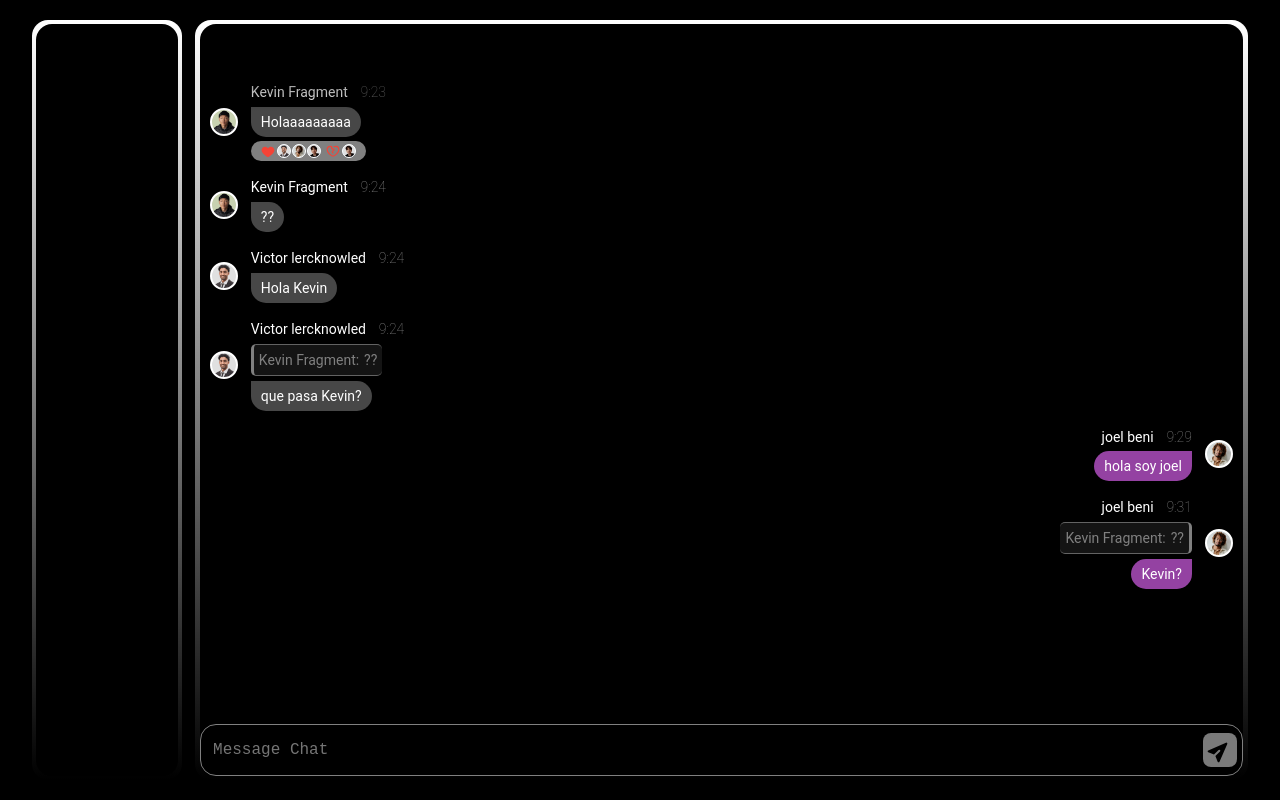
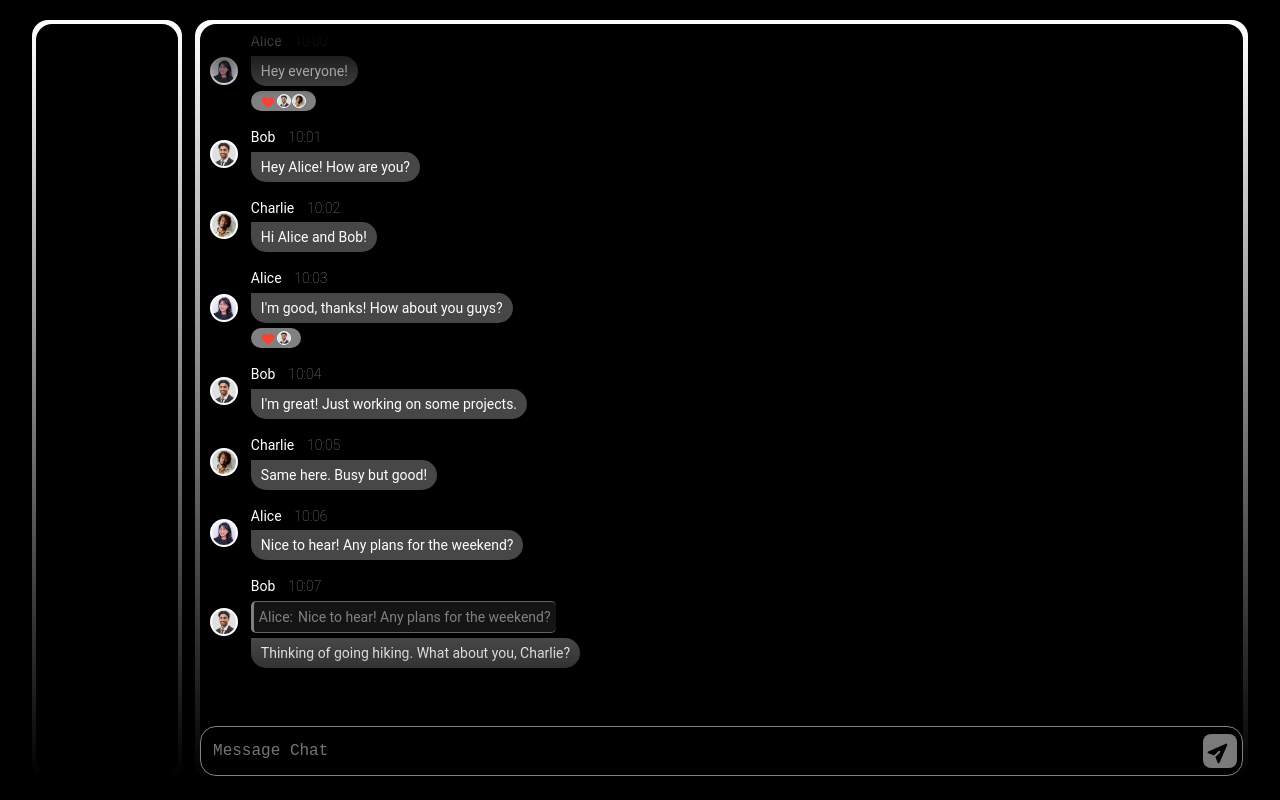
Before and after one commit to j03rul4nd/SwiftByte-, a website built with Vite: page index.html in a window 1280 px wide. Both pictures are taken after a click on the element 1219 px from the left and 750 px from the top of the page. Built offline with nearby package versions, Linux system fonts and the light colour scheme.

Commit message:
vh and dvh update chat

```diff
--- a/ControlerUI.js
+++ b/ControlerUI.js
@@ -16,6 +16,7 @@ export class ControllerUI{
             replySection.setAttribute('active', 'false')
             var chatContent = document.getElementById('chatContent');
              chatContent.style.maxHeight = "80vh";
+             chatContent.style.maxHeight = "80dvh";
         })
 
         this.inputUIMessage();
@@ -158,105 +159,105 @@ export class ControllerUI{
 // Ejemplo de uso
 const messageController = new MessageController();
 
-messageController.createMessage({
-    id: "12345",
-    imageUser: "./user_1.png",
-    user: "Kevin Fragment",
-    time: "9:23",
-    msg: "Holaaaaaaaaa",
-    type: "message",
-    ContainReactiosn: true,
-    reactions: {
-        like: {
-            type: "Like",
-            iconClass: "icon-like",
-            usersReactions: [
-                {
-                    user: "jhon",
-                    urlImg: "./user_2.png"
-                },
-                {
-                    user: "remei",
-                    urlImg: "./user_3.png"
-                },
-                {
-                    user: "victor",
-                    urlImg: "./user_4.png"
-                }
+// messageController.createMessage({
+//     id: "12345",
+//     imageUser: "./user_1.png",
+//     user: "Kevin Fragment",
+//     time: "9:23",
+//     msg: "Holaaaaaaaaa",
+//     type: "message",
+//     ContainReactiosn: true,
+//     reactions: {
+//         like: {
+//             type: "Like",
+//             iconClass: "icon-like",
+//             usersReactions: [
+//                 {
+//                     user: "jhon",
+//                     urlImg: "./user_2.png"
+//                 },
+//                 {
+//                     user: "remei",
+//                     urlImg: "./user_3.png"
+//                 },
+//                 {
+//                     user: "victor",
+//                     urlImg: "./user_4.png"
+//                 }
 
-            ]
-        },
-        dislike:{
-            type: "Dislike",
-            iconClass: "icon-dislike",
-            usersReactions: [
-                {
-                    user: "victor",
-                    urlImg: "./user_4.png"
-                }
-            ]
-        }
-    }
-});
+//             ]
+//         },
+//         dislike:{
+//             type: "Dislike",
+//             iconClass: "icon-dislike",
+//             usersReactions: [
+//                 {
+//                     user: "victor",
+//                     urlImg: "./user_4.png"
+//                 }
+//             ]
+//         }
+//     }
+// });
 
-messageController.createMessage({
-    id: "54321",
-    imageUser: "./user_1.png",
-    user: "Kevin Fragment",
-    time: "9:24",
-    msg: "??",
-    type: "message",
-    ContainReactiosn: false,
-});
+// messageController.createMessage({
+//     id: "54321",
+//     imageUser: "./user_1.png",
+//     user: "Kevin Fragment",
+//     time: "9:24",
+//     msg: "??",
+//     type: "message",
+//     ContainReactiosn: false,
+// });
 
-messageController.createMessage({
-    id: "15324",
-    imageUser: "./user_2.png",
-    user: "Victor lercknowled",
-    time: "9:24",
-    msg: "Hola Kevin",
-    type: "message",
-    ContainReactiosn: false,
-});
+// messageController.createMessage({
+//     id: "15324",
+//     imageUser: "./user_2.png",
+//     user: "Victor lercknowled",
+//     time: "9:24",
+//     msg: "Hola Kevin",
+//     type: "message",
+//     ContainReactiosn: false,
+// });
 
-messageController.createMessage({
-    id: "14345",
-    imageUser: "./user_2.png",
-    user: "Victor lercknowled",
-    time: "9:24",
-    msg: "que pasa Kevin?",
-    type: "responseMessage",
-    response: {
-        user: "Kevin Fragment",
-        msg: "??"
-    },
-    ContainReactiosn: false,
-});
+// messageController.createMessage({
+//     id: "14345",
+//     imageUser: "./user_2.png",
+//     user: "Victor lercknowled",
+//     time: "9:24",
+//     msg: "que pasa Kevin?",
+//     type: "responseMessage",
+//     response: {
+//         user: "Kevin Fragment",
+//         msg: "??"
+//     },
+//     ContainReactiosn: false,
+// });
 
 
-messageController.createMessage({
-    id: "14346",
-    imageUser: "./user_3.png",
-    user: "joel beni",
-    time: "9:29",
-    msg: "hola soy joel",
-    type: "message",
-    ContainReactiosn: false,
-});
+// messageController.createMessage({
+//     id: "14346",
+//     imageUser: "./user_3.png",
+//     user: "joel beni",
+//     time: "9:29",
+//     msg: "hola soy joel",
+//     type: "message",
+//     ContainReactiosn: false,
+// });
 
-messageController.createMessage({
-    id: "14345",
-    imageUser: "./user_3.png",
-    user: "joel beni",
-    time: "9:31",
-    msg: "Kevin?",
-    type: "responseMessage",
-    response: {
-        user: "Kevin Fragment",
-        msg: "??"
-    },
-    ContainReactiosn: false,
-});
+// messageController.createMessage({
+//     id: "14345",
+//     imageUser: "./user_3.png",
+//     user: "joel beni",
+//     time: "9:31",
+//     msg: "Kevin?",
+//     type: "responseMessage",
+//     response: {
+//         user: "Kevin Fragment",
+//         msg: "??"
+//     },
+//     ContainReactiosn: false,
+// });
 
 
 
@@ -297,3 +298,205 @@ let data = {
     }
 }
 //messageController.updateReaction(data)
+function simulationChat(){
+
+    messageController.createMessage({
+        id: "10001",
+        imageUser: "./user_5.png",
+        user: "Alice",
+        time: "10:00",
+        msg: "Hey everyone!",
+        type: "message",
+        ContainReactiosn: true,
+        reactions: {
+            like: {
+                type: "Like",
+                iconClass: "icon-like",
+                usersReactions: [
+                    {
+                        user: "Bob",
+                        urlImg: "./user_2.png"
+                    },
+                    {
+                        user: "Charlie",
+                        urlImg: "./user_3.png"
+                    }
+                ]
+            }
+        }
+    });
+
+    setTimeout(() => {
+        messageController.createMessage({
+            id: "10002",
+            imageUser: "./user_2.png",
+            user: "Bob",
+            time: "10:01",
+            msg: "Hey Alice! How are you?",
+            type: "message",
+            ContainReactiosn: false,
+        });
+    }, 1000);
+
+    setTimeout(() => {
+        messageController.createMessage({
+            id: "10003",
+            imageUser: "./user_3.png",
+            user: "Charlie",
+            time: "10:02",
+            msg: "Hi Alice and Bob!",
+            type: "message",
+            ContainReactiosn: false,
+        });
+    }, 2000);
+
+    setTimeout(() => {
+        messageController.createMessage({
+            id: "10004",
+            imageUser: "./user_5.png",
+            user: "Alice",
+            time: "10:03",
+            msg: "I'm good, thanks! How about you guys?",
+            type: "message",
+            ContainReactiosn: true,
+            reactions: {
+                like: {
+                    type: "Like",
+                    iconClass: "icon-like",
+                    usersReactions: [
+                        {
+                            user: "Bob",
+                            urlImg: "./user_2.png"
+                        }
+                    ]
+                }
+            }
+        });
+    }, 3000);
+
+    setTimeout(() => {
+        messageController.createMessage({
+            id: "10005",
+            imageUser: "./user_2.png",
+            user: "Bob",
+            time: "10:04",
+            msg: "I'm great! Just working on some projects.",
+            type: "message",
+            ContainReactiosn: false,
+        });
+    }, 4000);
+
+    setTimeout(() => {
+        messageController.createMessage({
+            id: "10006",
+            imageUser: "./user_3.png",
+            user: "Charlie",
+            time: "10:05",
+            msg: "Same here. Busy but good!",
+            type: "message",
+            ContainReactiosn: false,
+        });
+    }, 5000);
+
+    setTimeout(() => {
+        messageController.createMessage({
+            id: "10007",
+            imageUser: "./user_5.png",
+            user: "Alice",
+            time: "10:06",
+            msg: "Nice to hear! Any plans for the weekend?",
+            type: "message",
+            ContainReactiosn: false,
+        });
+    }, 6000);
+
+    setTimeout(() => {
+        messageController.createMessage({
+            id: "10008",
+            imageUser: "./user_2.png",
+            user: "Bob",
+            time: "10:07",
+            msg: "Thinking of going hiking. What about you, Charlie?",
+            type: "responseMessage",
+            response: {
+                user: "Alice",
+                msg: "Nice to hear! Any plans for the weekend?"
+            },
+            ContainReactiosn: false,
+        });
+    }, 7000);
+
+    setTimeout(() => {
+        messageController.createMessage({
+            id: "10009",
+            imageUser: "./user_3.png",
+            user: "Charlie",
+            time: "10:08",
+            msg: "Might go for a run and then relax at home.",
+            type: "message",
+            ContainReactiosn: false,
+        });
+    }, 8000);
+
+    setTimeout(() => {
+        messageController.createMessage({
+            id: "10010",
+            imageUser: "./user_5.png",
+            user: "Alice",
+            time: "10:09",
+            msg: "Sounds good! Maybe we can catch up on Monday.",
+            type: "message",
+            ContainReactiosn: false,
+        });
+    }, 9000);
+
+    setTimeout(() => {
+        messageController.createMessage({
+            id: "10011",
+            imageUser: "./user_2.png",
+            user: "Bob",
+            time: "10:10",
+            msg: "Sure, let's do that.",
+            type: "message",
+            ContainReactiosn: false,
+        });
+    }, 10000);
+
+    setTimeout(() => {
+        messageController.createMessage({
+            id: "10012",
+            imageUser: "./user_3.png",
+            user: "Charlie",
+            time: "10:11",
+            msg: "Have a great weekend, guys!",
+            type: "message",
+            ContainReactiosn: false,
+        });
+    }, 11000);
+
+    setTimeout(() => {
+        messageController.createMessage({
+            id: "10013",
+            imageUser: "./user_5.png",
+            user: "Alice",
+            time: "10:12",
+            msg: "You too, Charlie!",
+            type: "message",
+            ContainReactiosn: false,
+        });
+    }, 12000);
+
+    setTimeout(() => {
+        messageController.createMessage({
+            id: "10014",
+            imageUser: "./user_2.png",
+            user: "Bob",
+            time: "10:13",
+            msg: "Take care!",
+            type: "message",
+            ContainReactiosn: false,
+        });
+    }, 13000);
+}
+
+simulationChat();
--- a/Message.js
+++ b/Message.js
@@ -191,6 +191,8 @@ export class Message {
         replyMessage.style.maxHeight =  "50px";
         var chatContent = document.getElementById('chatContent');
         chatContent.style.maxHeight = "70vh";
+        chatContent.style.maxHeight = "70dvh";
+
 
         var userReply = document.querySelector('.userReplyMessageDataUser');
         userReply.setAttribute('user', `${user}`)
--- a/main.css
+++ b/main.css
@@ -446,7 +446,7 @@ transition: opacity 0.2s ease;
     overflow-y: auto;
     height: fit-content;
     max-height: 83vh;
-  /*   max-height: 83dvh; */
+    max-height: 83dvh;
 
     /* gap: 1rem;
     display: flex; */
--- a/main.js
+++ b/main.js
@@ -2,7 +2,5 @@ import 'https://cdn.jsdelivr.net/npm/canvas-confetti@1.5.1/dist/confetti.browser
 
 import { ControllerUI } from './ControlerUI.js'
 
-// MyUser
-
 
 const controllerUI = new ControllerUI();
```
Also changed, not shown: public/user_5.png (added).
